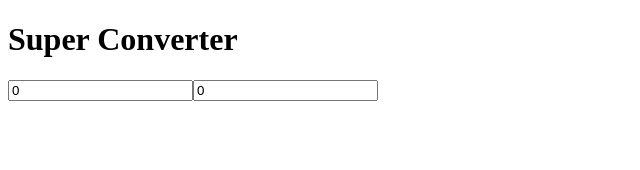
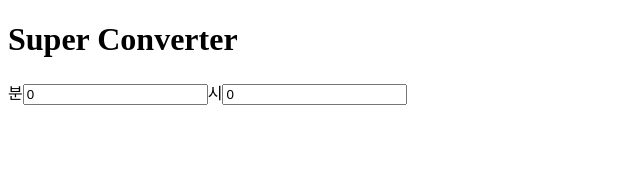
Before and after one commit to cogito1016/ReactJS_projects, a React (Create React App) app in the folder movieApp/movie-app/: page / in a window 1280 px wide. Shown: the top 170 px of the page, without its empty margins (0-640 px from the left). Built offline with nearby package versions, Linux system fonts and the light colour scheme.

Commit message:
refactor: converter

```diff
--- a/movieApp/movie-app/src/App.js
+++ b/movieApp/movie-app/src/App.js
@@ -4,27 +4,36 @@ function App() {
   const [minutes, setMinutes] = useState(0);
   const [hours, setHours] = useState(0);
 
-  const convertHandler = (inputType) => {
-    console.log("함수발생");
-    if (inputType === "MINUTES") {
-      setHours(minutes / 60);
-    } else if (inputType === "HOURS") {
-      setMinutes(hours * 60);
+  const convertHandler = (e) => {
+    if (e.target.id === "minutes") {
+      const thisMinutes = e.target.value;
+      setMinutes(thisMinutes);
+      setHours(thisMinutes / 60);
+    } else if (e.target.id === "hours") {
+      const thisHours = e.target.value;
+      setHours(thisHours);
+      setMinutes(thisHours * 60);
     }
   };
 
   return (
     <div>
       <h1>Super Converter</h1>
+      <label htmlFor="minutes">분</label>
       <input
+        id="minutes"
         placeholder="Minutes"
-        defaultValue={minutes}
-        onChange={() => convertHandler("MINUTES")}
+        type="number"
+        value={minutes}
+        onChange={(e) => convertHandler(e)}
       />
+      <label htmlFor="hours">시</label>
       <input
+        id="hours"
         placeholder="Hours"
-        defaultValue={hours}
-        onChange={() => convertHandler("HOURS")}
+        type="number"
+        value={hours}
+        onChange={(e) => convertHandler(e)}
       />
     </div>
   );
```
Also changed, not shown: 1 other file (tests, documents, lock files or other folders).
